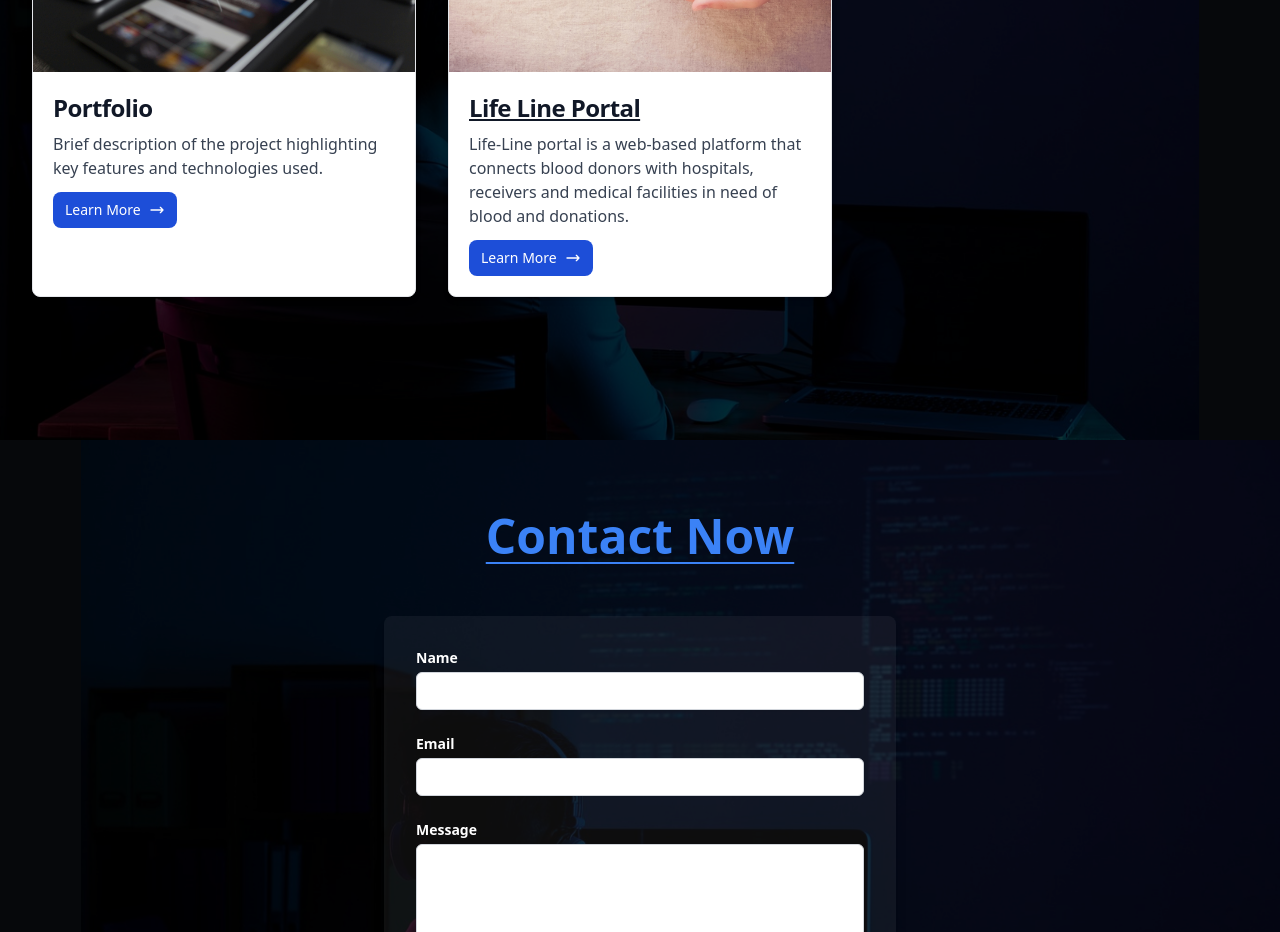
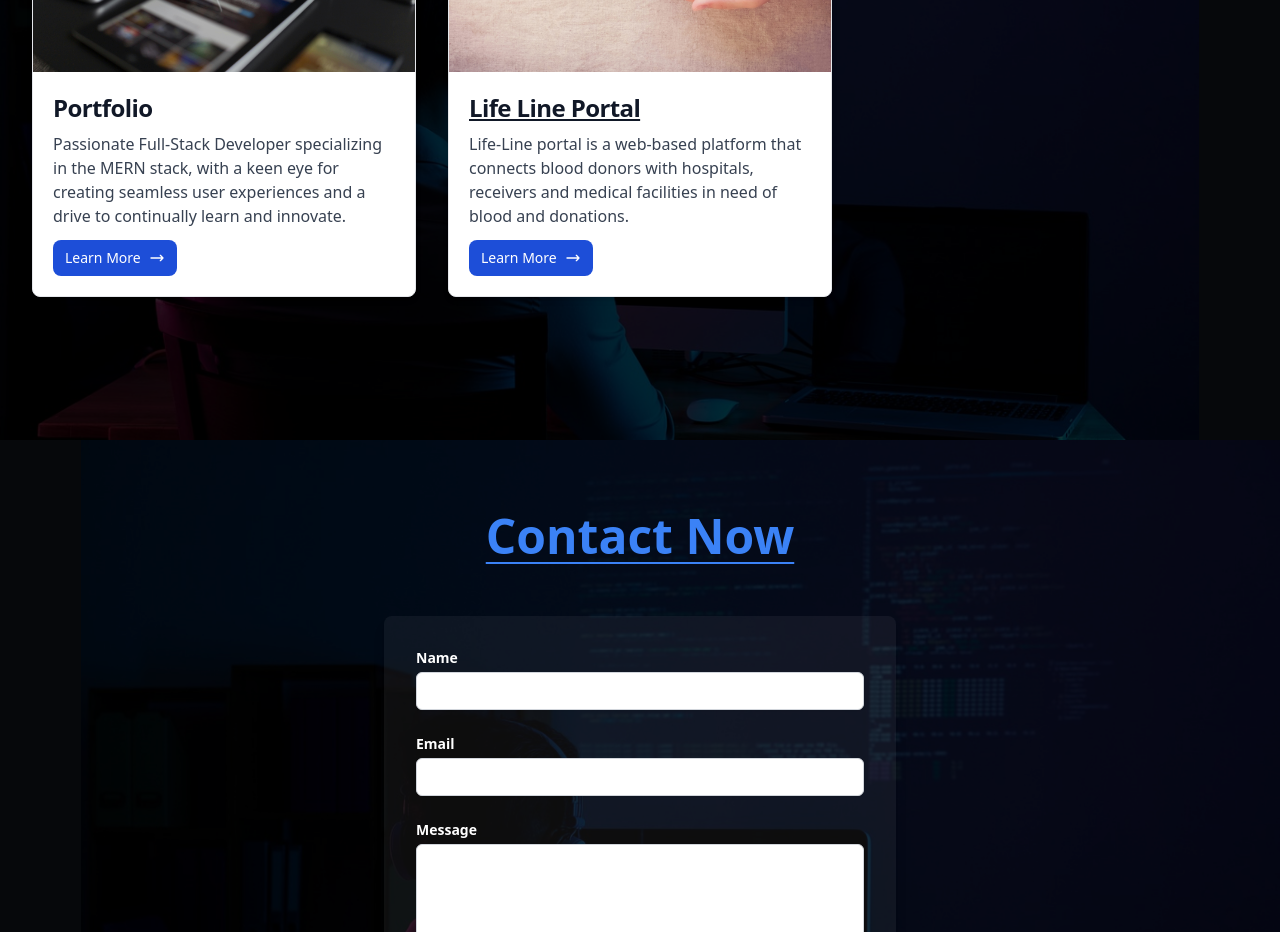
Before and after one commit to iamprakhar27/MyPortfolio, a React (Create React App) app in the folder portfolio/: page / in a window 1280 px wide. Shown: the part 2860-3792 px from the top of the page. Built offline with nearby package versions, Linux system fonts and the light colour scheme.

Commit message:
Updated projects

```diff
--- a/portfolio/src/components/Projects.jsx
+++ b/portfolio/src/components/Projects.jsx
@@ -19,7 +19,7 @@ function Projects() {
                                 <NavLink to="#">
                                     <h5 className="mb-2 text-2xl font-bold tracking-tight text-gray-900 dark:text-white">Portfolio</h5>
                                 </NavLink>
-                                <p className="mb-3 font-normal text-gray-700 dark:text-gray-400">Brief description of the project highlighting key features and technologies used.</p>
+                                <p className="mb-3 font-normal text-gray-700 dark:text-gray-400">Passionate Full-Stack Developer specializing in the MERN stack, with a keen eye for creating seamless user experiences and a drive to continually learn and innovate.</p>
                                 <NavLink to="https://github.com/iamprakhar27/MyPortfolio/" className="inline-flex items-center py-2 px-3 text-sm font-medium text-center text-white bg-blue-700 rounded-lg hover:bg-blue-800 focus:ring-4 focus:outline-none focus:ring-blue-300 dark:bg-blue-600 dark:hover:bg-blue-700 dark:focus:ring-blue-800 z-30">
                                     Learn More
                                     <svg className="w-4 h-4 ml-2" fill="none" stroke="currentColor" viewBox="0 0 24 24" xmlns="http://www.w3.org/2000/svg"><path strokeLinecap="round" strokeLinejoin="round" strokeWidth="2" d="M17 8l4 4m0 0l-4 4m4-4H3"></path></svg>
@@ -27,8 +27,10 @@ function Projects() {
                             </div>
                             <div className="absolute inset-0 bg-black bg-opacity-70 opacity-0 group-hover:opacity-100 transition-opacity duration-300 flex items-center justify-center p-5 rounded-lg">
                                 <div className="text-center text-white z-10">
-                                    <h5 className="mb-2 text-2xl font-bold">Portfolio</h5>
-                                    <p className="mb-3">Detailed project information, technologies used, and other relevant details.</p>
+                                    <h5 className="mb-2 text-2xl font-bold underline">Technologies Used</h5>
+                                    <p className="mb-3">
+                                    This project was created using the MERN stack, which includes MongoDB as a NoSQL database used for storing data, Express.js as a web application framework for Node.js, React.js as a JavaScript library for building user interfaces, and Node.js as a JavaScript runtime environment for server-side programming.
+                                    </p>
                                 </div>
                             </div>
                         </div>
```
